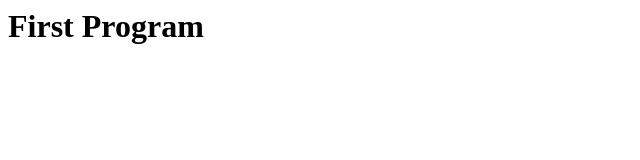
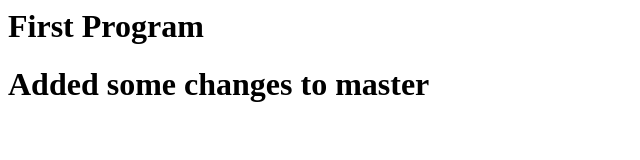
Before and after one commit to Rajkumar929/gitraj, a plain HTML site: page index.html in a window 1280 px wide. Shown: the whole page, without its empty margins (0-640 px from the left). Drawn offline with Linux system fonts and the light colour scheme.

Commit message:
threeway merger in master

```diff
--- a/index.html
+++ b/index.html
@@ -1 +1,2 @@
 <h1>First Program</h1>
+<h1>Added some changes to master</h1>
```
